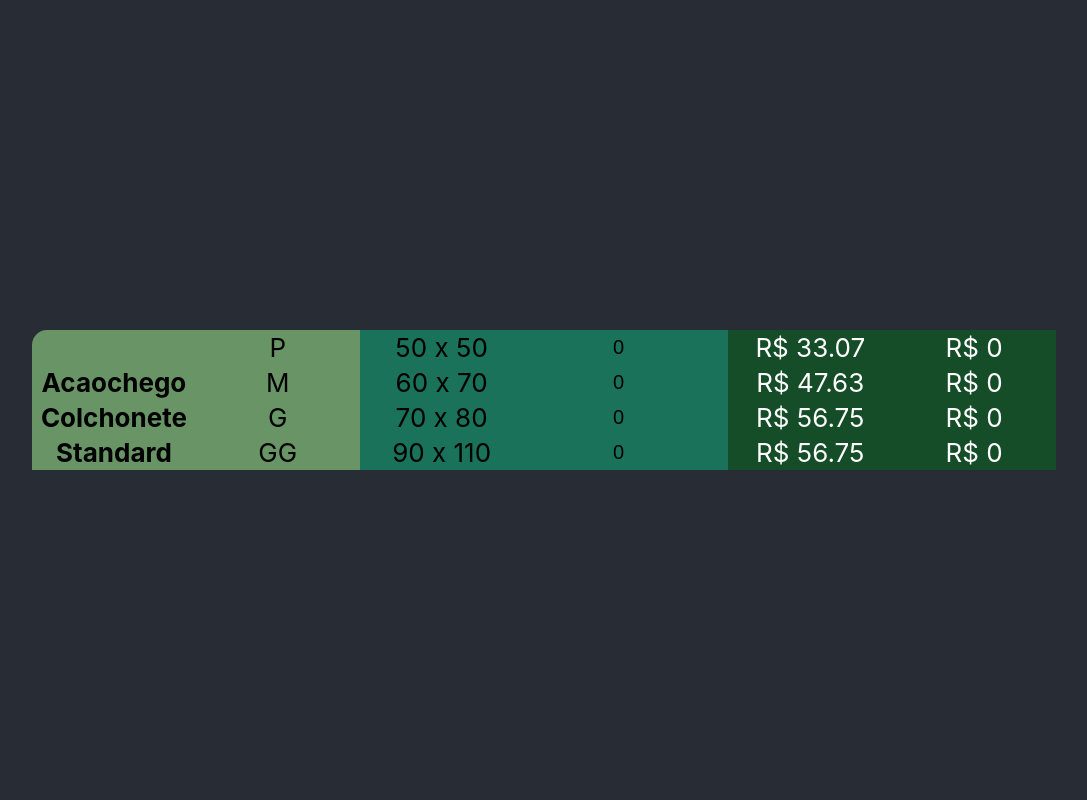
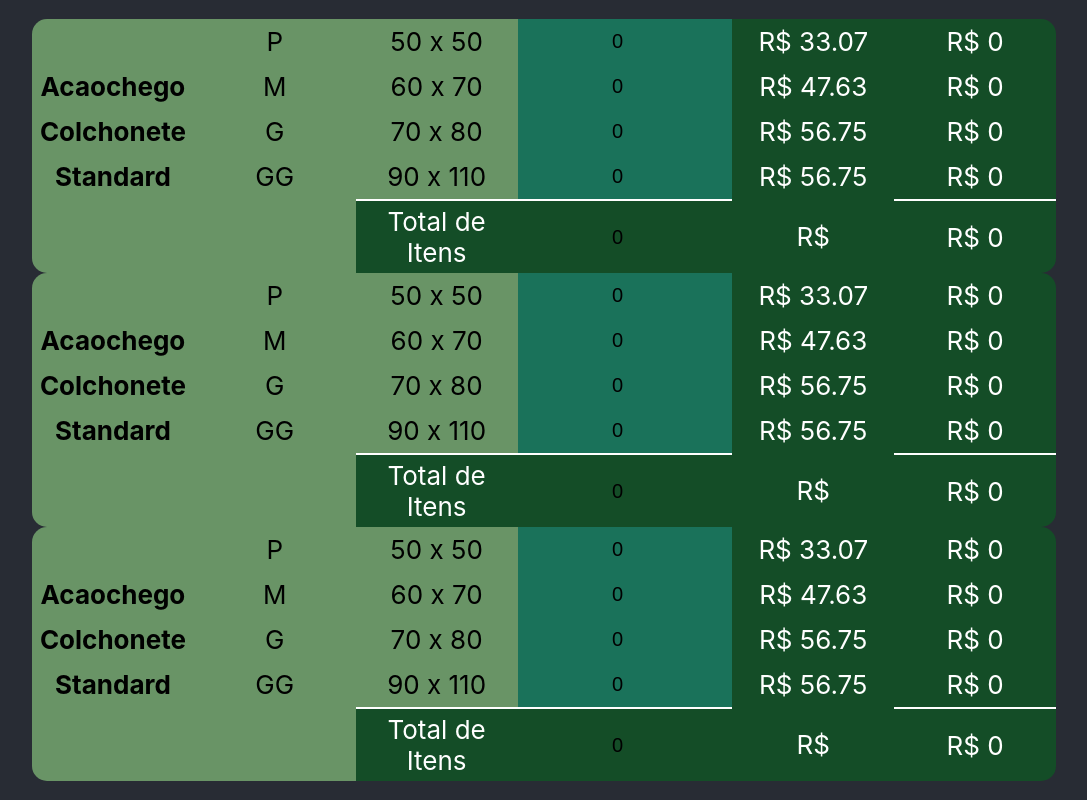
Before and after one commit to M4rrt/globalPatchPedido, a React (Create React App) app in the folder globalpatchpedido/: page / in a window 1280 px wide. Shown: the whole page, without its empty margins (96-1183 px from the left). Built offline with nearby package versions, Linux system fonts and the light colour scheme.

Commit message:
tabelas funcionando

```diff
--- a/globalpatchpedido/src/App.js
+++ b/globalpatchpedido/src/App.js
@@ -5,14 +5,13 @@ import jsonData from './valores.json';
 class App extends Component {
   constructor() {
     super();
-
     let tipoTabela = "lucroPresumido";
     let faixaPreco = "A"
+
     this.state = {
 
       tabelas: [
-        {
-          linhas: [
+        [
             {
               produto : "",
               tamanho : "P",
@@ -20,7 +19,7 @@ class App extends Component {
               quantidade:  0,
               precoBruto : jsonData[tipoTabela].colchonete[faixaPreco].P,
               montante : 0,
-              classNames : ["backgroud-green top-left-border-radius","backgroud-green","backgroud-green-2","backgroud-green-2","bgsg","bgsg"],
+              classNames : ["backgroud-green top-left-border-radius","backgroud-green","backgroud-green","backgroud-green-2","bgsg","bgsg top-right-border-radius"],
             },
             {
               produto : "Acaochego",
@@ -29,7 +28,7 @@ class App extends Component {
               quantidade:  0,
               precoBruto : jsonData[tipoTabela].colchonete[faixaPreco].M,
               montante : 0,
-              classNames : ["backgroud-green","backgroud-green","backgroud-green-2","backgroud-green-2","bgsg","bgsg"]
+              classNames : ["backgroud-green","backgroud-green","backgroud-green","backgroud-green-2","bgsg","bgsg"]
             },
             {
               produto : "Colchonete",
@@ -38,7 +37,7 @@ class App extends Component {
               quantidade:  0,
               precoBruto : jsonData[tipoTabela].colchonete[faixaPreco].G,
               montante : 0,
-              classNames : ["backgroud-green","backgroud-green","backgroud-green-2","backgroud-green-2","bgsg","bgsg"]
+              classNames : ["backgroud-green","backgroud-green","backgroud-green","backgroud-green-2","bgsg","bgsg"]
             },
             {
               produto : "Standard",
@@ -47,26 +46,126 @@ class App extends Component {
               quantidade:  0,
               precoBruto : jsonData[tipoTabela].colchonete[faixaPreco].G,
               montante : 0,
-              classNames : ["backgroud-green","backgroud-green","backgroud-green-2","backgroud-green-2","bgsg","bgsg"]
+              classNames : ["backgroud-green","backgroud-green","backgroud-green","backgroud-green-2","bgsg","bgsg"]
+            },
+            {
+              produto : "",
+              tamanho : "",
+              especificacao: "Total de Itens",
+              quantidade:  0,
+              precoBruto : "",
+              montante : 0,
+              classNames : ["backgroud-green bottom-left-border-radius","backgroud-green","bgsg border-top-white","bgsg border-top-white","bgsg","bgsg border-top-white bottom-right-border-radius"]
             }
-          ]
-        },
-        {
-
-        },
+          ],
+        [
+            {
+              produto : "",
+              tamanho : "P",
+              especificacao: "50 x 50",
+              quantidade:  0,
+              precoBruto : jsonData[tipoTabela].colchonete[faixaPreco].P,
+              montante : 0,
+              classNames : ["backgroud-green top-left-border-radius","backgroud-green","backgroud-green","backgroud-green-2","bgsg","bgsg top-right-border-radius"],
+            },
+            {
+              produto : "Acaochego",
+              tamanho : "M",
+              especificacao: "60 x 70",
+              quantidade:  0,
+              precoBruto : jsonData[tipoTabela].colchonete[faixaPreco].M,
+              montante : 0,
+              classNames : ["backgroud-green","backgroud-green","backgroud-green","backgroud-green-2","bgsg","bgsg"]
+            },
+            {
+              produto : "Colchonete",
+              tamanho : "G",
+              especificacao: "70 x 80",
+              quantidade:  0,
+              precoBruto : jsonData[tipoTabela].colchonete[faixaPreco].G,
+              montante : 0,
+              classNames : ["backgroud-green","backgroud-green","backgroud-green","backgroud-green-2","bgsg","bgsg"]
+            },
+            {
+              produto : "Standard",
+              tamanho : "GG",
+              especificacao: "90 x 110",
+              quantidade:  0,
+              precoBruto : jsonData[tipoTabela].colchonete[faixaPreco].G,
+              montante : 0,
+              classNames : ["backgroud-green","backgroud-green","backgroud-green","backgroud-green-2","bgsg","bgsg"]
+            },
+            {
+              produto : "",
+              tamanho : "",
+              especificacao: "Total de Itens",
+              quantidade:  0,
+              precoBruto : "",
+              montante : 0,
+              classNames : ["backgroud-green bottom-left-border-radius","backgroud-green","bgsg border-top-white","bgsg border-top-white","bgsg","bgsg border-top-white bottom-right-border-radius"]
+            }
+          ],
+        [
+            {
+              produto : "",
+              tamanho : "P",
+              especificacao: "50 x 50",
+              quantidade:  0,
+              precoBruto : jsonData[tipoTabela].colchonete[faixaPreco].P,
+              montante : 0,
+              classNames : ["backgroud-green top-left-border-radius","backgroud-green","backgroud-green","backgroud-green-2","bgsg","bgsg top-right-border-radius"],
+            },
+            {
+              produto : "Acaochego",
+              tamanho : "M",
+              especificacao: "60 x 70",
+              quantidade:  0,
+              precoBruto : jsonData[tipoTabela].colchonete[faixaPreco].M,
+              montante : 0,
+              classNames : ["backgroud-green","backgroud-green","backgroud-green","backgroud-green-2","bgsg","bgsg"]
+            },
+            {
+              produto : "Colchonete",
+              tamanho : "G",
+              especificacao: "70 x 80",
+              quantidade:  0,
+              precoBruto : jsonData[tipoTabela].colchonete[faixaPreco].G,
+              montante : 0,
+              classNames : ["backgroud-green","backgroud-green","backgroud-green","backgroud-green-2","bgsg","bgsg"]
+            },
+            {
+              produto : "Standard",
+              tamanho : "GG",
+              especificacao: "90 x 110",
+              quantidade:  0,
+              precoBruto : jsonData[tipoTabela].colchonete[faixaPreco].G,
+              montante : 0,
+              classNames : ["backgroud-green","backgroud-green","backgroud-green","backgroud-green-2","bgsg","bgsg"]
+            },
+            {
+              produto : "",
+              tamanho : "",
+              especificacao: "Total de Itens",
+              quantidade:  0,
+              precoBruto : "",
+              montante : 0,
+              classNames : ["backgroud-green bottom-left-border-radius","backgroud-green","bgsg border-top-white","bgsg border-top-white","bgsg","bgsg border-top-white bottom-right-border-radius"]
+            }
+          ],
       ]
   }
 }
 
 render() {
-  const linhas  = this.state.tabelas[0].linhas
+  const tabela1  = this.state.tabelas[0]
+  const tabela2  = this.state.tabelas[1]
+  const tabela3  = this.state.tabelas[2]
   return (
     <div className="App">
       <header className="App-header">
-
-        {
-          <Tabela linhas={linhas} />
-        }
+          <Tabela linhas={tabela1} />
+          <Tabela linhas={tabela2} />
+          <Tabela linhas={tabela3} />
       </header>
     </div>
   );
--- a/globalpatchpedido/src/components/linha/linha.css
+++ b/globalpatchpedido/src/components/linha/linha.css
@@ -3,8 +3,16 @@
   padding: 0px;
   display: flex;
 }
+.linha input {
+  background: transparent;
+  border: none;
+  font-size: 20px;
+  margin: 5px;
+  text-align: center;
+}
 
 .celula {
+  padding: 5px;
   background-color: white;
   width: 20%;
   display: flex;
@@ -13,6 +21,9 @@
 }
 .celula.bold {
   font-weight: 700;
+}
+.celula.border-top-white {
+  border-top: 2px solid white;
 }
 
 .backgroud-green {
@@ -24,13 +35,6 @@
   background-color: rgba(18, 160, 116, 0.6);
   color: black;
 }
-.backgroud-green-2 input {
-  background: transparent;
-  border: none;
-  font-size: 20px;
-  margin: 5px;
-  text-align: center;
-}
 
 .bgsg {
   background-color: rgba(18, 81, 38, 0.9);
@@ -39,4 +43,16 @@
 
 .top-left-border-radius {
   border-top-left-radius: 15px;
+}
+
+.top-right-border-radius {
+  border-top-right-radius: 15px;
+}
+
+.bottom-right-border-radius {
+  border-bottom-right-radius: 15px;
+}
+
+.bottom-left-border-radius {
+  border-bottom-left-radius: 15px;
 }/*# sourceMappingURL=linha.css.map */
--- a/globalpatchpedido/src/components/linha/linha.scss
+++ b/globalpatchpedido/src/components/linha/linha.scss
@@ -2,9 +2,17 @@
     width: 100%;
     padding: 0px;
     display: flex;
+    input {
+        background:transparent;
+        border: none;
+        font-size: 20px;
+        margin: 5px;
+        text-align: center;
+    }
 }
 
 .celula {
+    padding: 5px;
     background-color: white;
     width: 20%;
     display: flex;
@@ -12,6 +20,9 @@
     justify-content: center;
     &.bold {
         font-weight: 700;
+    }
+    &.border-top-white{
+        border-top: 2px solid white;
     }
 }
 
@@ -23,13 +34,6 @@
 .backgroud-green-2 {
     background-color: rgba(18, 160, 116, 0.6);
     color: black;
-        input {
-            background:transparent;
-            border: none;
-            font-size: 20px;
-            margin: 5px;
-            text-align: center;
-        }
 }
 .bgsg {
     background-color: rgba(18, 81, 38, 0.9);
@@ -39,3 +43,12 @@
 .top-left-border-radius {
     border-top-left-radius: 15px ;
 }
+.top-right-border-radius {
+    border-top-right-radius: 15px ;
+}
+.bottom-right-border-radius {
+    border-bottom-right-radius: 15px ;
+}
+.bottom-left-border-radius {
+    border-bottom-left-radius: 15px ;
+}
```
Also changed, not shown: 1 other file (tests, documents, lock files or other folders).
